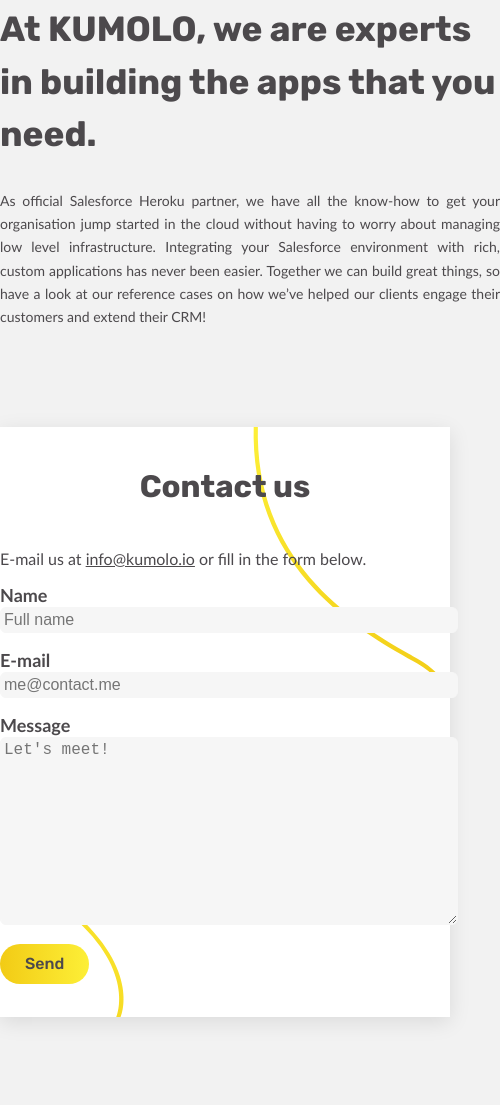
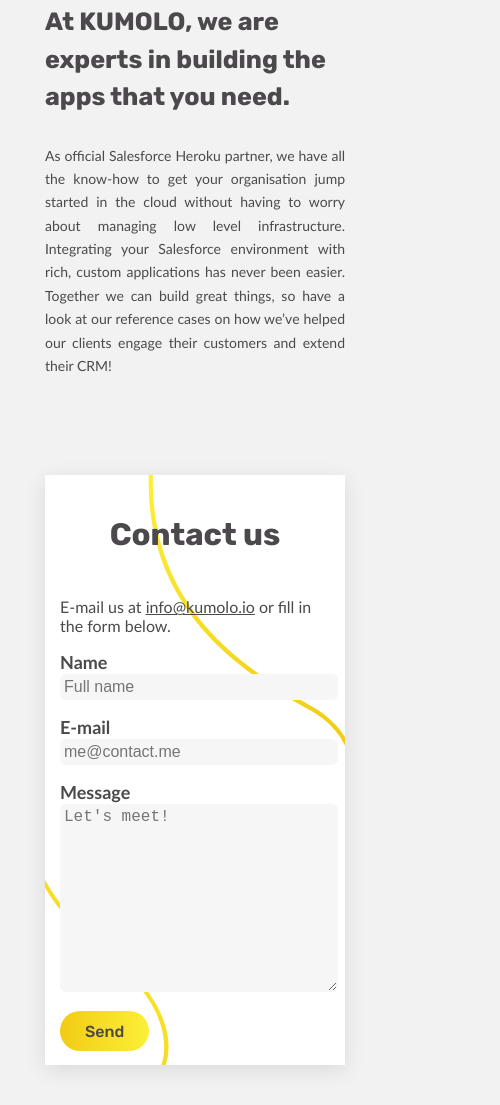
Before and after one commit to kumolo-io/company-website, a website: page public/index.html in a window 390 px wide. Shown: the part 1135-2240 px from the top of the page, 500 px wide, since content can reach past the window. Drawn offline with nearby package versions, Linux system fonts and the light colour scheme.

Commit message:
More (iPhone specific) responsiveness

```diff
--- a/public/layout/app.css
+++ b/public/layout/app.css
@@ -143,6 +143,11 @@
     background: #ffffff url('./images/office-line.png') no-repeat top right;
 }
 
+.contact-us-form {
+    width: 50%;
+    margin: auto;
+}
+
 
 @media screen and (max-width: 1200px) {
     .contact-us {
@@ -170,8 +175,34 @@
         width: 500px;
         font-size: 14px;
     }
+
+
+    .contact-us-form {
+        width: 90%;
+    }
 }
 
+
+@media screen and (max-width: 400px) {
+    .offices {
+        width: 300px;
+    }
+
+    .contact-us {
+        width: 300px;
+    }
+
+    .tagline {
+        width: 300px;
+        font-size: 25px;
+
+    }
+
+    .copy {
+        width: 300px;
+        font-size: 14px;
+    }
+}
 
 
 .offices-header {
@@ -239,10 +270,6 @@
     margin: 0 auto 10px auto;
 }
 
-.contact-us-form {
-    width: 450px;
-    margin: auto;
-}
 
 .form-row label {
     width: 48px;
```
